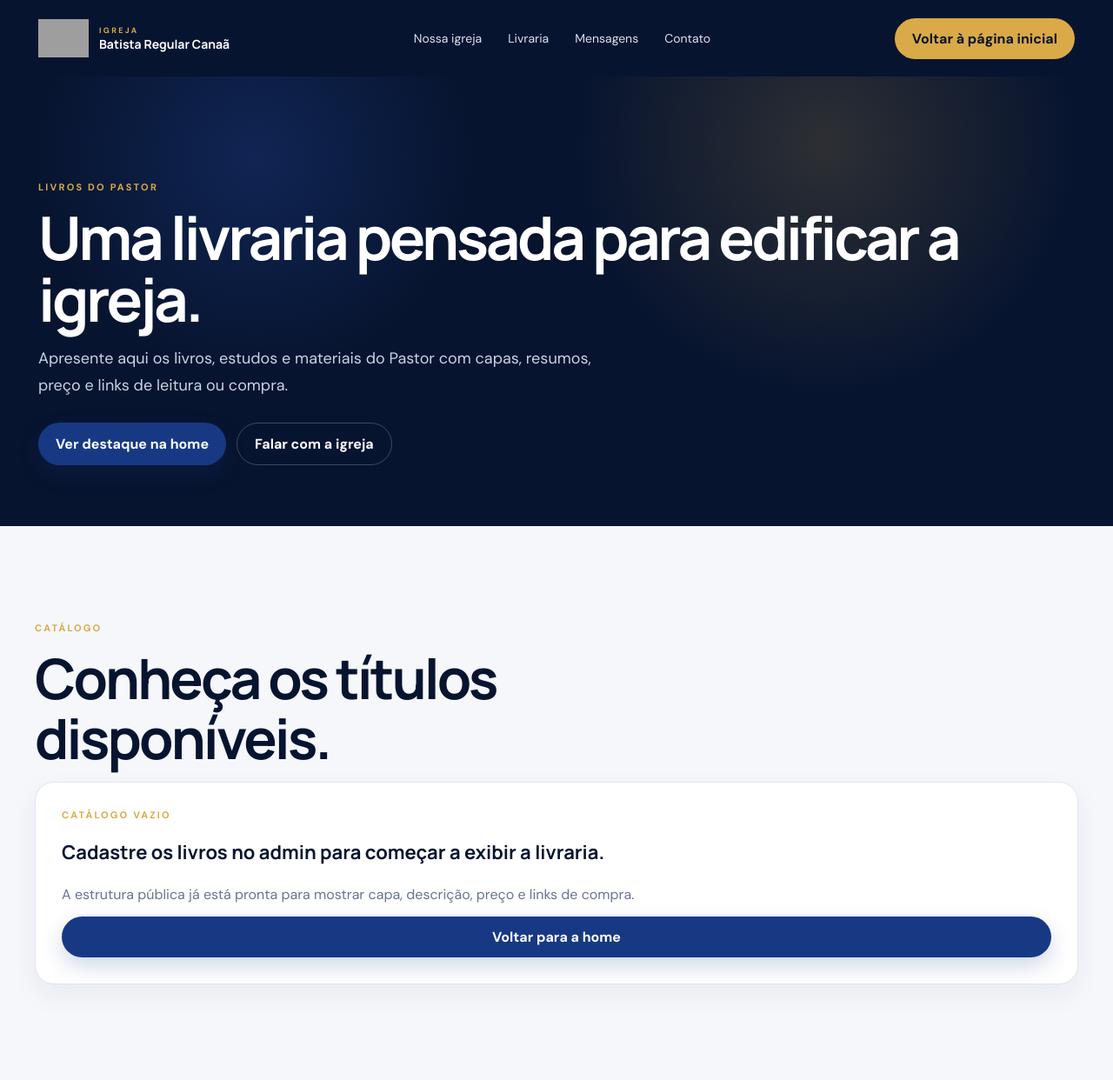
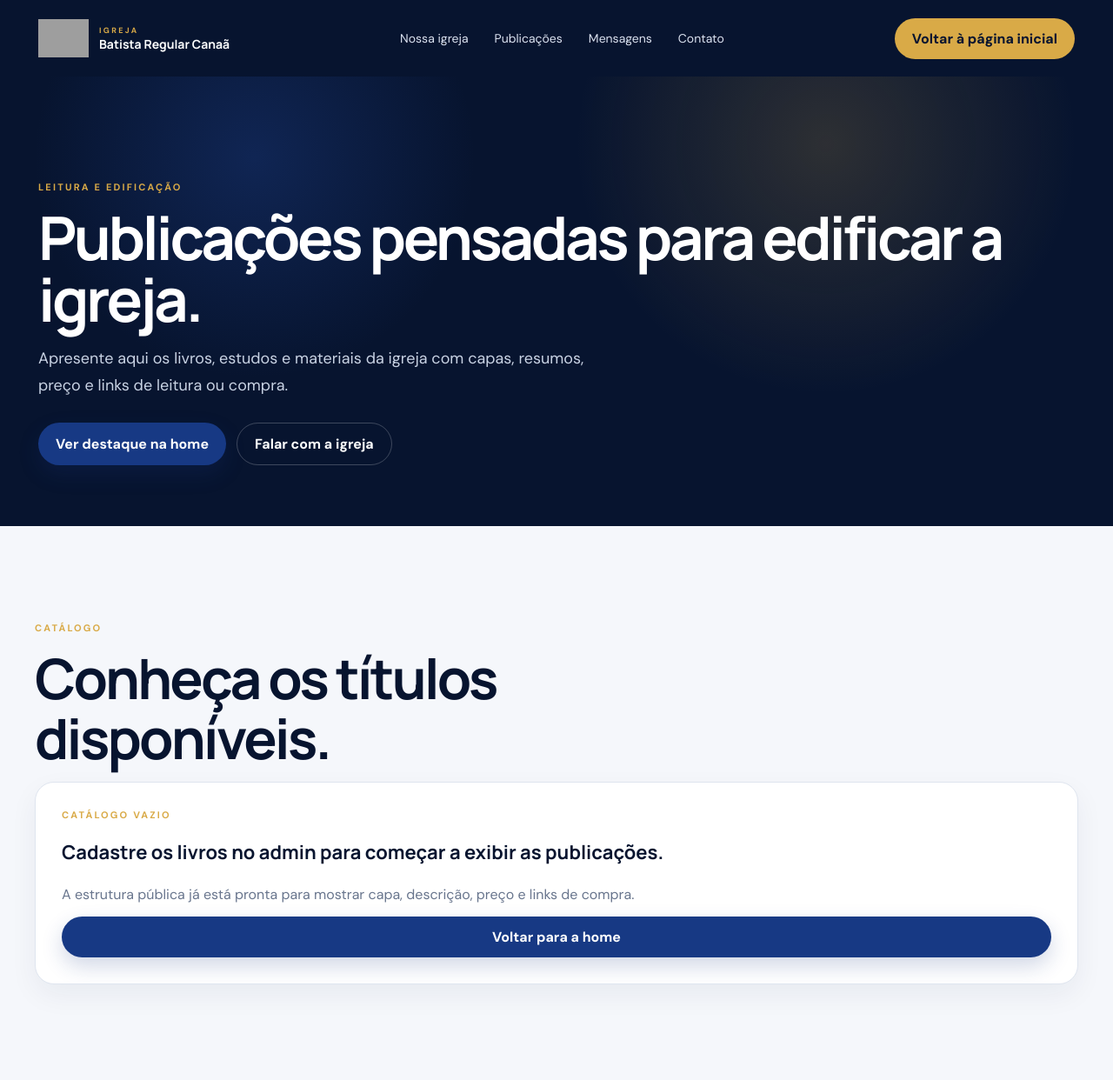
Before and after one commit to ProfWashingtonAraujo/ibrcanaa, a Django app: template templates/core/bookstore.html in a window 1280 px wide. Shown: the whole page at 87% size. Run offline with Django 5.2, Linux system fonts and the light colour scheme; the template is opened without the code that fills it, so the values that code supplies are empty; some libraries are stand-ins or nearby versions; grey boxes are pictures that could not be loaded.

Commit message:
style: rename bookstore to publications

```diff
--- a/templates/core/admin_base.html
+++ b/templates/core/admin_base.html
@@ -15,7 +15,7 @@
       {% if request.user.access_profile.role == 'pastor' %}<a class="{% if request.resolver_match.url_name == 'membership_applications' or request.resolver_match.url_name == 'membership_application_create' or request.resolver_match.url_name == 'membership_application_edit' %}active{% endif %}" href="{% url 'membership_applications' %}"><span class="nav-symbol"><svg aria-hidden="true" viewBox="0 0 24 24"><path d="M7 3h10v2h3v17H4V5h3V3Zm2 2h6V4H9v1Zm-3 2v13h12V7h-1v2H7V7H6Zm2 5h8v2H8v-2Zm0 4h6v2H8v-2Z"/></svg></span><span>Candidaturas<small>Acesso pastoral</small></span></a>{% endif %}
       <a class="{% if request.resolver_match.url_name == 'ministries' or request.resolver_match.url_name == 'ministry_create' or request.resolver_match.url_name == 'ministry_edit' %}active{% endif %}" href="{% url 'ministries' %}"><span class="nav-symbol"><svg aria-hidden="true" viewBox="0 0 24 24"><path d="M11 2h2v7h7v2h-7v11h-2V11H4V9h7V2Z"/><path d="M6 14h2v8H6v-8Zm10 0h2v8h-2v-8Z" opacity=".45"/></svg></span><span>Ministérios<small>Equipes e liderança</small></span></a>
       <a class="{% if request.resolver_match.url_name == 'institutional_content' or request.resolver_match.url_name == 'church_about_edit' or request.resolver_match.url_name == 'church_history_edit' %}active{% endif %}" href="{% url 'institutional_content' %}"><span class="nav-symbol"><svg aria-hidden="true" viewBox="0 0 24 24"><path d="M5 4h14v16H5z" opacity=".15"/><path d="M7 6h10v2H7zM7 10h10v2H7zM7 14h7v2H7z"/><path d="M4 3h16v18H4z" fill="none" stroke="currentColor" stroke-width="1.6"/></svg></span><span>Conteúdo<small>Nossa igreja e histórico</small></span></a>
-      <a class="{% if request.resolver_match.url_name == 'books' or request.resolver_match.url_name == 'book_create' or request.resolver_match.url_name == 'book_edit' %}active{% endif %}" href="{% url 'books' %}"><span class="nav-symbol"><svg aria-hidden="true" viewBox="0 0 24 24"><path d="M4 4a2 2 0 0 1 2-2h11a3 3 0 0 1 3 3v15a1 1 0 0 1-1 1H6a2 2 0 0 1-2-2V4Zm3 0v15h12V5a1 1 0 0 0-1-1H7Zm2 4h7v2H9V8Zm0 4h7v2H9v-2Z"/></svg></span><span>Livraria<small>Livros do pastor</small></span></a>
+      <a class="{% if request.resolver_match.url_name == 'books' or request.resolver_match.url_name == 'book_create' or request.resolver_match.url_name == 'book_edit' %}active{% endif %}" href="{% url 'books' %}"><span class="nav-symbol"><svg aria-hidden="true" viewBox="0 0 24 24"><path d="M4 4a2 2 0 0 1 2-2h11a3 3 0 0 1 3 3v15a1 1 0 0 1-1 1H6a2 2 0 0 1-2-2V4Zm3 0v15h12V5a1 1 0 0 0-1-1H7Zm2 4h7v2H9V8Zm0 4h7v2H9v-2Z"/></svg></span><span>Publicações<small>Livros e estudos</small></span></a>
       <a class="{% if request.resolver_match.url_name == 'courses' or request.resolver_match.url_name == 'course_create' or request.resolver_match.url_name == 'course_edit' or request.resolver_match.url_name == 'course_manage' or request.resolver_match.url_name == 'lesson_create' or request.resolver_match.url_name == 'lesson_edit' %}active{% endif %}" href="{% url 'courses' %}"><span class="nav-symbol"><svg aria-hidden="true" viewBox="0 0 24 24"><path d="M3 5a2 2 0 0 1 2-2h14a2 2 0 0 1 2 2v11a2 2 0 0 1-2 2h-6v2h3v2H8v-2h3v-2H5a2 2 0 0 1-2-2V5Zm2 0v11h14V5H5Zm5 2 5 3.5-5 3.5V7Z"/></svg></span><span>Cursos<small>Ensino online</small></span></a>
       <a class="{% if request.resolver_match.url_name == 'events' %}active{% endif %}" href="{% url 'events' %}"><span class="nav-symbol"><svg aria-hidden="true" viewBox="0 0 24 24"><path d="M7 2h2v3h6V2h2v3h3a2 2 0 0 1 2 2v13a2 2 0 0 1-2 2H4a2 2 0 0 1-2-2V7a2 2 0 0 1 2-2h3V2Zm13 9H4v9h16v-9ZM4 9h16V7H4v2Z"/></svg></span><span>Eventos<small>Agenda e presença</small></span></a>
       {% if request.user.access_profile.role != 'pastor' %}<a class="{% if request.resolver_match.url_name == 'finance' %}active{% endif %}" href="{% url 'finance' %}"><span class="nav-symbol"><svg aria-hidden="true" viewBox="0 0 24 24"><path d="M3 6a3 3 0 0 1 3-3h12a3 3 0 0 1 3 3v2H6a3 3 0 0 0-3 3V6Zm0 5a2 2 0 0 1 2-2h16v10a2 2 0 0 1-2 2H5a2 2 0 0 1-2-2v-8Zm13 2v4h5v-4h-5Zm2 1h2v2h-2v-2Z"/></svg></span><span>Financeiro<small>Fluxo e prestação</small></span></a>{% endif %}
--- a/templates/core/books.html
+++ b/templates/core/books.html
@@ -1,7 +1,7 @@
 {% extends 'core/admin_base.html' %}
-{% block title %}Livraria | IBR Canaã{% endblock %}{% block section_name %}Livraria{% endblock %}{% block page_title %}Livraria{% endblock %}
+{% block title %}Publicações | IBR Canaã{% endblock %}{% block section_name %}Publicações{% endblock %}{% block page_title %}Publicações{% endblock %}
 {% block admin_content %}
-<section class="ministry-admin-hero bookstore-admin-hero"><div><span class="eyebrow gold">Leitura e edificação</span><h2>Livraria da igreja.</h2><p>Cadastre títulos, capas, preços e links para leitura ou compra. A vitrine pública usa estes registros automaticamente.</p></div><a class="button button-gold" href="{% url 'book_create' %}">+ Novo livro</a></section>
+<section class="ministry-admin-hero bookstore-admin-hero"><div><span class="eyebrow gold">Leitura e edificação</span><h2>Publicações da igreja.</h2><p>Cadastre títulos, capas, preços e links para leitura ou compra. A vitrine pública usa estes registros automaticamente.</p></div><a class="button button-gold" href="{% url 'book_create' %}">+ Novo livro</a></section>
 <section class="ministry-admin-metrics"><article><span>Livros</span><strong>{{ filtered_count }}</strong><small>Resultado atual</small></article><article><span>Em destaque</span><strong>{{ featured_count }}</strong><small>Marcação pública</small></article><article><span>Disponíveis</span><strong>{{ available_count }}</strong><small>Visíveis na home</small></article><article><span>Sem filtro</span><strong>{{ books|length }}</strong><small>Registros carregados</small></article></section>
 <article class="panel ministry-admin-panel">
   <div class="members-panel-heading"><div><span class="eyebrow">Catálogo pastoral</span><h2>Livros cadastrados</h2><p>{{ filtered_count }} registro{{ filtered_count|pluralize }} encontrado{{ filtered_count|pluralize }}</p></div></div>
--- a/templates/core/bookstore.html
+++ b/templates/core/bookstore.html
@@ -1,19 +1,19 @@
 {% extends 'base.html' %}
 {% load static %}
-{% block title %}Livraria | IBR Canaã{% endblock %}
+{% block title %}Publicações | IBR Canaã{% endblock %}
 {% block body_class %}public-body bookstore-page landing-page{% endblock %}
 {% block content %}
 <header class="public-nav" id="public-nav">
   <a class="brand" href="{% url 'home' %}"><img src="{% static 'logo.png' %}" alt="IBR Canaã"><span><small>IGREJA</small><strong>Batista Regular Canaã</strong></span></a>
-  <nav><a href="{% url 'home' %}#nossa-igreja">Nossa igreja</a><a href="{% url 'home' %}#livraria">Livraria</a><a href="{% url 'home' %}#mensagens">Mensagens</a><a href="{% url 'home' %}#contato">Contato</a></nav>
+  <nav><a href="{% url 'home' %}#nossa-igreja">Nossa igreja</a><a href="{% url 'home' %}#livraria">Publicações</a><a href="{% url 'home' %}#mensagens">Mensagens</a><a href="{% url 'home' %}#contato">Contato</a></nav>
   <a class="button button-gold" href="{% url 'home' %}">Voltar à página inicial</a>
 </header>
 <main>
   <section class="bookstore-hero">
     <div class="reveal">
-      <span class="eyebrow gold">Livros do Pastor</span>
-      <h1>Uma livraria pensada para edificar a igreja.</h1>
-      <p>Apresente aqui os livros, estudos e materiais do Pastor com capas, resumos, preço e links de leitura ou compra.</p>
+      <span class="eyebrow gold">Leitura e edificação</span>
+      <h1>Publicações pensadas para edificar a igreja.</h1>
+      <p>Apresente aqui os livros, estudos e materiais da igreja com capas, resumos, preço e links de leitura ou compra.</p>
       <div class="bookstore-hero-actions">
         <a class="button button-primary" href="{% url 'home' %}#livraria">Ver destaque na home</a>
         <a class="button button-outline-light" href="{% url 'home' %}#contato">Falar com a igreja</a>
@@ -47,7 +47,7 @@
       {% empty %}
       <article class="book-empty reveal full-width">
         <span class="eyebrow gold">Catálogo vazio</span>
-        <h3>Cadastre os livros no admin para começar a exibir a livraria.</h3>
+        <h3>Cadastre os livros no admin para começar a exibir as publicações.</h3>
         <p>A estrutura pública já está pronta para mostrar capa, descrição, preço e links de compra.</p>
         <a class="button button-primary" href="{% url 'home' %}">Voltar para a home</a>
       </article>
--- a/templates/core/church_history.html
+++ b/templates/core/church_history.html
@@ -5,7 +5,7 @@
 {% block content %}
 <header class="public-nav" id="public-nav">
   <a class="brand" href="{% url 'home' %}"><img src="{% static 'logo.png' %}" alt="IBR Canaã"><span><small>IGREJA</small><strong>Batista Regular Canaã</strong></span></a>
-  <nav><a href="{% url 'home' %}#nossa-igreja">Nossa igreja</a><a href="{% url 'bookstore' %}">Livraria</a><a href="{% url 'home' %}#mensagens">Mensagens</a><a href="{% url 'home' %}#contato">Contato</a></nav>
+  <nav><a href="{% url 'home' %}#nossa-igreja">Nossa igreja</a><a href="{% url 'bookstore' %}">Publicações</a><a href="{% url 'home' %}#mensagens">Mensagens</a><a href="{% url 'home' %}#contato">Contato</a></nav>
   <a class="button button-gold" href="{% url 'home' %}">Voltar ao site</a>
 </header>
 <main>
```
Also changed, not shown: core/tests.py (+4 -4 lines), templates/core/home.html (+4 -4 lines).
